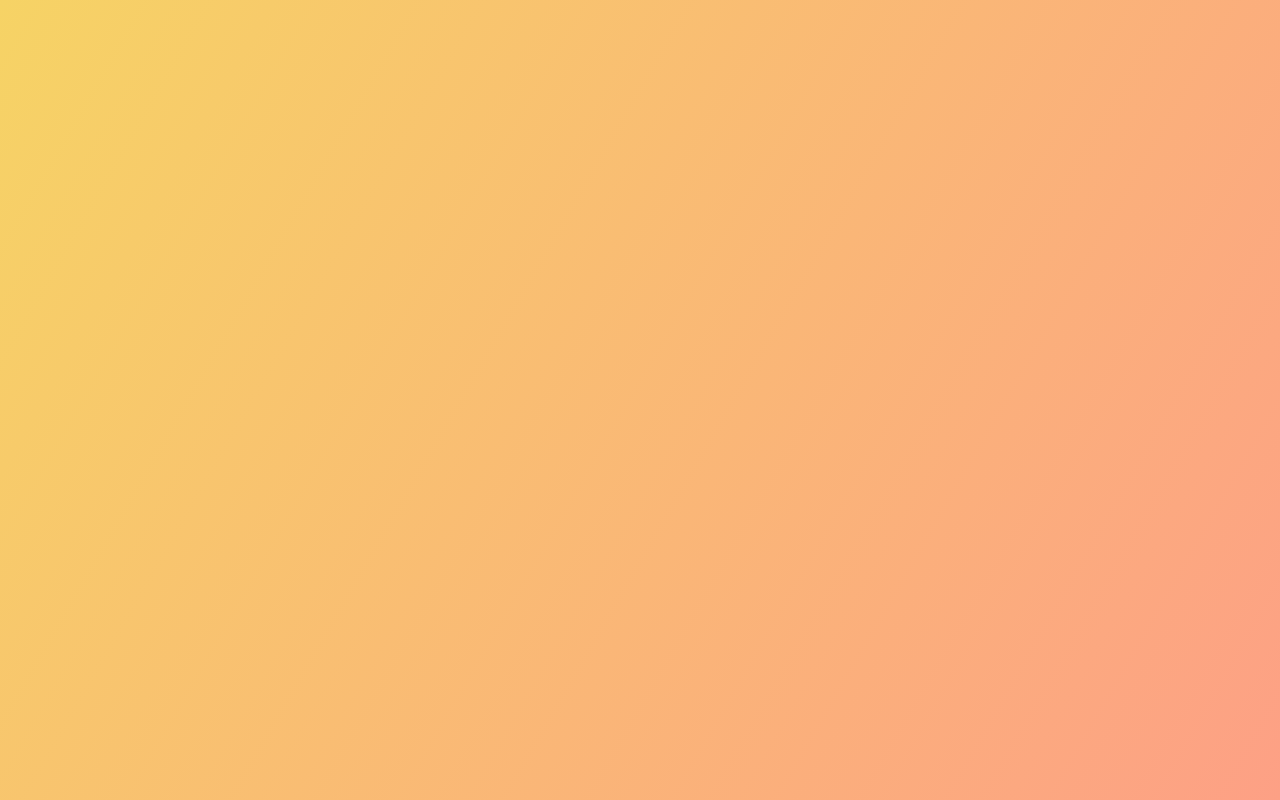
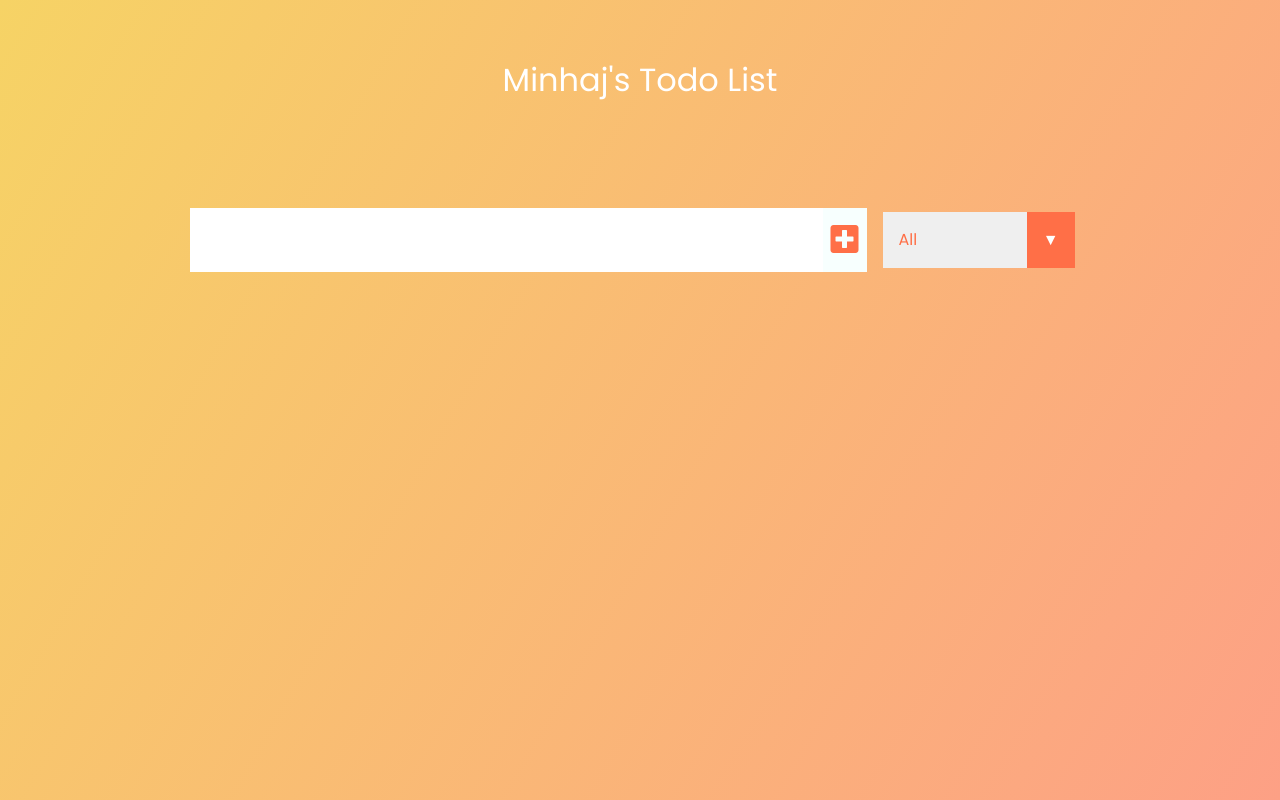
Before and after one commit to minhajAp/todo-app, a React (Create React App) app: page / in a window 1280 px wide. Built offline with nearby package versions, Linux system fonts and the light colour scheme.

Commit message:
created input and a state for it

```diff
--- a/public/index.html
+++ b/public/index.html
@@ -2,19 +2,41 @@
 <html lang="en">
   <head>
     <meta charset="utf-8" />
-    <link rel="icon" href="%PUBLIC_URL%/favicon.ico" />
-    <meta name="viewport" content="width=device-width, initial-scale=1" />
+    <link
+      rel="icon"
+      href="%PUBLIC_URL%/favicon.ico"
+    />
+    <meta
+      name="viewport"
+      content="width=device-width, initial-scale=1"
+    />
     <meta name="theme-color" content="#000000" />
     <meta
       name="description"
       content="Web site created using create-react-app"
     />
-    <link rel="apple-touch-icon" href="%PUBLIC_URL%/logo192.png" />
+    <link
+      href="https://fonts.googleapis.com/css?family=Poppins&display=swap"
+      rel="stylesheet"
+    />
+    <link
+      rel="stylesheet"
+      href="https://cdnjs.cloudflare.com/ajax/libs/font-awesome/5.12.1/css/all.min.css"
+      integrity="sha256-mmgLkCYLUQbXn0B1SRqzHar6dCnv9oZFPEC1g1cwlkk="
+      crossorigin="anonymous"
+    />
+    <link
+      rel="apple-touch-icon"
+      href="%PUBLIC_URL%/logo192.png"
+    />
     <!--
       manifest.json provides metadata used when your web app is installed on a
       user's mobile device or desktop. See https://developers.google.com/web/fundamentals/web-app-manifest/
     -->
-    <link rel="manifest" href="%PUBLIC_URL%/manifest.json" />
+    <link
+      rel="manifest"
+      href="%PUBLIC_URL%/manifest.json"
+    />
     <!--
       Notice the use of %PUBLIC_URL% in the tags above.
       It will be replaced with the URL of the `public` folder during the build.
@@ -27,7 +49,10 @@
     <title>React App</title>
   </head>
   <body>
-    <noscript>You need to enable JavaScript to run this app.</noscript>
+    <noscript
+      >You need to enable JavaScript to run this
+      app.</noscript
+    >
     <div id="root"></div>
     <!--
       This HTML file is a template.
--- a/src/App.css
+++ b/src/App.css
@@ -26,6 +26,7 @@ form button {
   font-size: 2rem;
   border: none;
   background: white;
+  color: black;
 }
 form button {
   color: #ff6f47;
--- a/src/App.js
+++ b/src/App.js
@@ -1,11 +1,17 @@
 import "./App.css"
-import React from "react"
-function App()  {
-  return(
+import React,{useState} from "react"
+import Form from "./components/forms.js"
+import TodoList from "./components/todolist.js"
+function App() {
+  const [inputText, setinputText] = useState("");
+  return (
     <div className="App">
-
+      <header>
+        <h1>Minhaj's Todo List</h1>
+      </header>
+      <Form  setInputText={setinputText} />
+      <TodoList />
     </div>
   )
-
 }
 export default App
--- /dev/null
+++ b/src/components/forms.js
@@ -0,0 +1,38 @@
+import React from "react"
+
+const Form = ({ setInputText }) => {
+  const inputTextHandler = e => {
+    setInputText(e.target.value)
+  }
+  return (
+    <form>
+      <input
+        type="text"
+        className="todo-input"
+        onChange={inputTextHandler}
+      />
+      <button
+        className="todo-button"
+        type="submit"
+      >
+        <i className="fas fa-plus-square"></i>
+      </button>
+      <div className="select">
+        <select
+          name="todos"
+          className="filter-todo"
+        >
+          <option value="all">All</option>
+          <option value="completed">
+            Completed
+          </option>
+          <option value="uncompleted">
+            Uncompleted
+          </option>
+        </select>
+      </div>
+    </form>
+  )
+}
+
+export default Form
--- /dev/null
+++ b/src/components/todolist.js
@@ -0,0 +1,9 @@
+import React from "react"
+const TodoList = () => {
+  return (
+    <div class="todo-container">
+      <ul class="todo-list"></ul>
+    </div>
+  )
+}
+export default TodoList;
```
